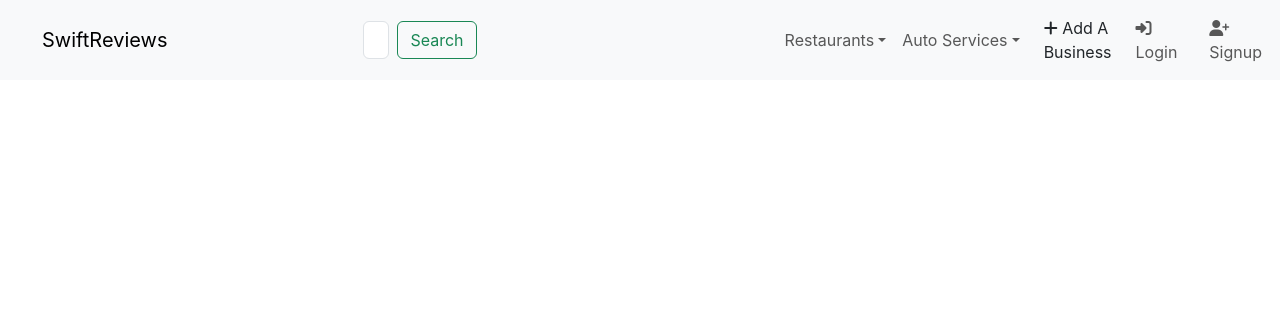
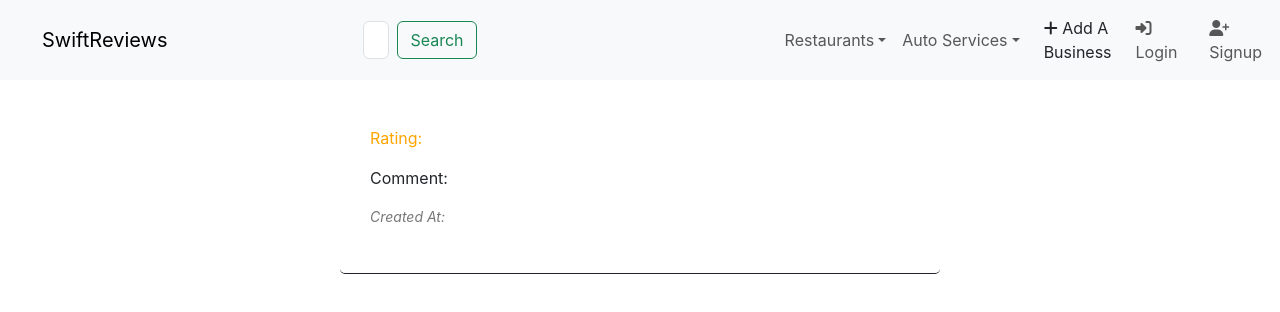
Before and after one commit to Nurdin-Ismail/Swift-Review, a React (Create React App) app in the folder client/: page /Review/2 in a window 1280 px wide. Shown: the top 312 px of the page. Built offline with nearby package versions, Linux system fonts and the light colour scheme.

Commit message:
update ReviewDeatail

```diff
--- a/client/src/App.css
+++ b/client/src/App.css
@@ -7,7 +7,7 @@
 
   min-height: 40vh;
   min-width: 100vw;
-  background-color: green;
+
 
 }
 
@@ -82,7 +82,6 @@
 
 
 
-
 }
 
 .separation{
@@ -93,7 +92,7 @@
 /* Business card styles */
 .business-cards {
     display: flex;
-    flex-direction: column; /* Arrange cards vertically */
+    flex-direction: column; /* Arranging cards vertically */
     gap: 20px;
     justify-content: center;
     display: flex;
@@ -104,7 +103,7 @@
     border-radius: 5px;
     box-shadow: 0 2px 4px rgba(0, 0, 0, 0.1);
     padding: 20px;
-    width: 700px; /* Adjust the width to make the cards slightly longer */
+    width: 700px; /* Adjusting the width to make the cards slightly longer */
     display: flex;
     background-color: #fff;
     text-align: left;
@@ -203,3 +202,55 @@
     justify-content: space-evenly;
 
   }
+
+/* ReviewDetail*/
+
+
+.review-container {
+  max-width: 600px;
+  margin: 0 auto;
+  padding: 20px;
+  border-bottom: 1px solid;
+  border-radius: 5px;
+  background-color: #fff;
+  /* box-shadow: 0 0 5px rgba(0, 0, 0, 0.2); */
+}
+
+.review-card {
+  padding: 10px;
+}
+
+.user-name, .business-id {
+  font-weight: bold;
+  font-size: 18px;
+  color: #333;
+}
+
+.comment {
+  margin-top: 10px;
+  font-size: 16px;
+}
+
+.rating {
+  margin-top: 5px;
+  font-size: 16px;
+  color: #FFA500; /* Changing the color to your liking (e.g., orange) */
+}
+
+.created-at, .updated-at {
+  margin-top: 5px;
+  font-style: italic;
+  color: #777;
+  font-size: 14px;
+}
+
+/* Add a border and padding to separate reviews */
+.review-card + .review-card {
+  border-left: 1px solid;
+  padding-top: 10px;
+  margin-top: 10px;
+}
+
+.review-container{
+
+}
--- a/client/src/components/App.js
+++ b/client/src/components/App.js
@@ -11,7 +11,7 @@ import Businesslist from './Businesslist';
 import RestaurantArea from './RestaurantPage';
 import AutomotiveArea from './AutomotivePage';
 import BusinessDetail from './BusinessDetail';
-
+import ReviewDetail from './ReviewDetail';
 
 import RestaurantForm from './RestaurantForm';
 import ReviewForm from './ReviewForm';
@@ -40,10 +40,11 @@ function App() {
 
         <Route path='/restaurantform' element= {<RestaurantForm/>} />
         <Route path='/reviewform' element= {<ReviewForm/>} />
-
+        <Route path='/Review/2' element={<ReviewDetail/>} />
 
         <Route path='/filter' element={<FilterSideBar />} />
         <Route path="/business/:id" element={<BusinessDetail/>} />
+
 
         <Route path='/user/2' element={<UserProfile />} />
 
--- a/client/src/components/BusinessDetail.js
+++ b/client/src/components/BusinessDetail.js
@@ -1,12 +1,14 @@
 import React, { useEffect, useState } from 'react';
 import { useParams } from 'react-router-dom';
 import '../App.css'
+import ReviewDetail from './ReviewDetail';
 
 function BusinessDetail({ businessId }) {
   const [business, setBusiness] = useState(null);
   const [loading, setLoading] = useState(true);
   const params= useParams ()
-  console.log(params);
+  const [reviews, setreviews] = useState([])
+
 
   // Define the handleReviewClick function to handle the review action
   const handleReviewClick = (businessId) => {
@@ -22,6 +24,7 @@ function BusinessDetail({ businessId }) {
       .then((response) => response.json())
       .then((data) => {
         setBusiness(data);
+        setreviews(data.reviews)
         setLoading(false);
       })
       .catch((error) => {
@@ -37,6 +40,8 @@ function BusinessDetail({ businessId }) {
   if (!business) {
     return <div>Business not found.</div>;
   }
+
+ console.log(business)
 
   return (
     <div>
@@ -80,14 +85,20 @@ function BusinessDetail({ businessId }) {
         <div>
           <h3>Overall Rating: 4.5/5</h3>
           <p>Reviews:</p>
-          <ul>
-            <li>
-              <strong>User1:</strong> Excellent service! Highly recommended.
-            </li>
-            <li>
-              <strong>User2:</strong> Good experience, friendly staff.
-            </li>
-          </ul>
+          {reviews.map((review) => {
+                    return(
+                      <ReviewDetail
+                      username={review.user.username}
+                      rating = {review.rating}
+                      comment={review.comment}
+                      created_at={review.created_at}
+
+
+
+                      />
+
+
+                     )})}
         </div>
       </div>
 
--- /dev/null
+++ b/client/src/components/ReviewDetail.js
@@ -0,0 +1,27 @@
+import React, { useEffect, useState } from 'react';
+import { Link } from 'react-router-dom';
+
+
+function ReviewDetail({username, rating, comment, created_at}) {
+
+
+
+
+  return (
+    <div className="review-container">
+
+      <div className="review-card">
+
+        <p className="user-name">{username}</p>
+        <p className="rating">Rating: {rating}</p>
+        <p className="comment">Comment: {comment}</p>
+
+        <p className="created-at">Created At: {created_at}</p>
+
+
+      </div>
+    </div>
+  );
+}
+
+export default ReviewDetail;
```
Also changed, not shown: 1 other file (tests, documents, lock files or other folders).
